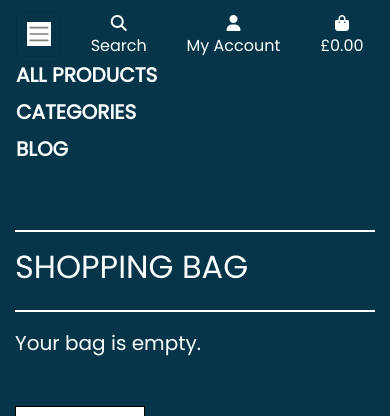
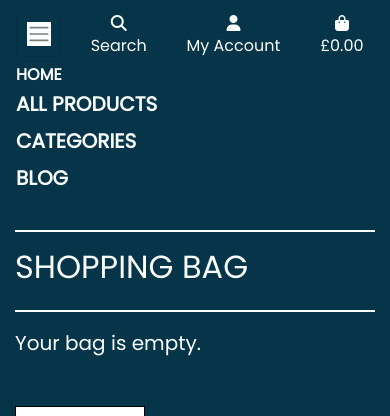
Before and after one commit to Chris-McGonigle/island-flowers, a Django app: page /bag/ in a window 390 px wide, after a click that opens the changed part. Shown: the top 416 px of the page. Run offline with Django 3.2, Linux system fonts and the light colour scheme; some libraries are stand-ins or nearby versions.

Commit message:
Add home button to nav on mobile devices

```diff
--- a/templates/includes/main-nav.html
+++ b/templates/includes/main-nav.html
@@ -1,5 +1,10 @@
 <div class="collapse navbar-collapse" id="main-nav">
     <ul class="navbar-nav w-auto mx-auto">
+        <li class="nav-item d-block d-md-none">
+            <a class="logo-font font-weight-bold nav-link text-black mr-5" href="{% url 'home' %}" id="home-link">
+                Home
+            </a>
+        </li>
         <li class="nav-item dropdown">
             <a class="logo-font h5 font-weight-bold nav-link text-black mr-5" href="#" id="all-products-link" data-toggle="dropdown" aria-haspopup="true" aria-expanded="false">
                 All Products
--- a/templates/includes/mobile-top-header.html
+++ b/templates/includes/mobile-top-header.html
@@ -33,7 +33,7 @@
             <a href="{% url 'add_product' %}" class="dropdown-item">Add Product</a>
             <a href="{% url 'add_post' %}" class="dropdown-item">Add Blog Post</a>
             {% endif %}
-            <a href="" class="dropdown-item">My Profile</a>
+            <a href="{% url 'profile' %}" class="dropdown-item">My Profile</a>
             <a href="{% url 'account_logout' %}" class="dropdown-item">Logout</a>
         {% else %}
             <a href="{% url 'account_signup' %}" class="dropdown-item">Register</a>
```
